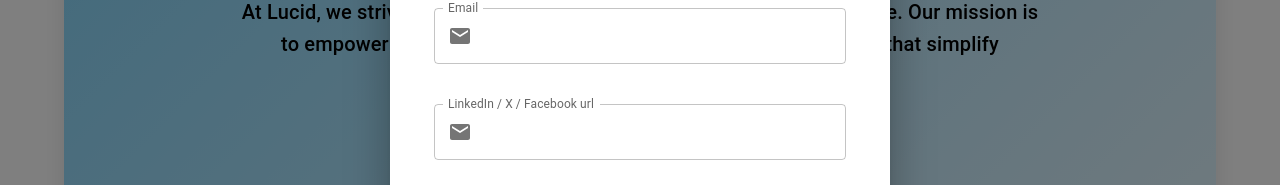
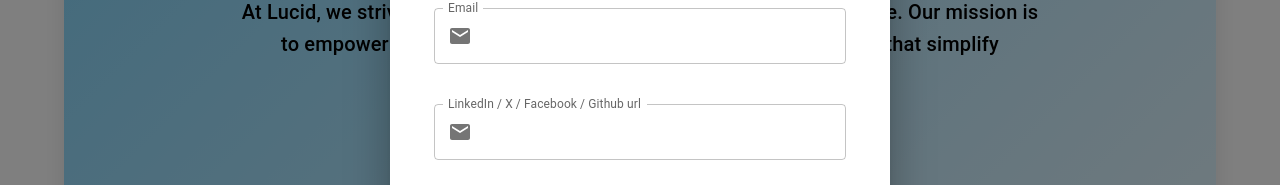
Before and after one commit to taa217/Lucid, a Next.js app: page / in a window 1280 px wide. Both pictures are taken after a click on the button "JOIN". Shown: the part 340-525 px from the top of the page. Built offline with nearby package versions, Linux system fonts and the light colour scheme.

Commit message:
Update JoinDialog.js
github

```diff
--- a/src/app/components/JoinDialog.js
+++ b/src/app/components/JoinDialog.js
@@ -104,7 +104,7 @@ const JoinDialog = ({ open, onClose }) => {
             />
               <TextField
               name="linkedInUrl"
-              label="LinkedIn / X / Facebook url"
+              label="LinkedIn / X / Facebook / Github url"
               fullWidth
               margin="normal"
               onChange={handleChange}
```
